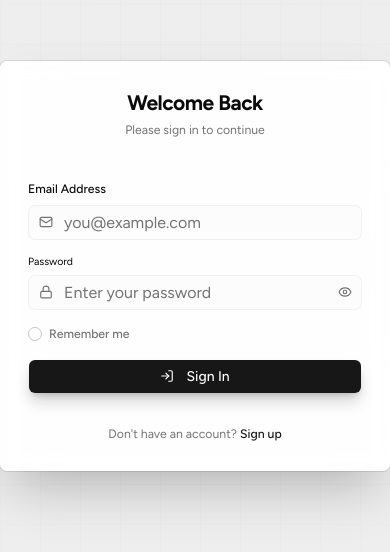
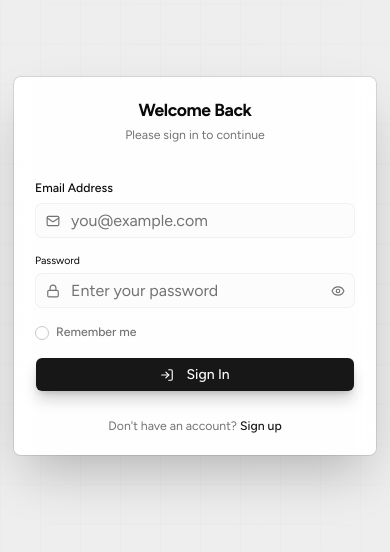
Before and after one commit to loop2cod/escrow-frontend, a Next.js app: page /login in a window 390 px wide. Shown: the part 156-708 px from the top of the page. Built offline with nearby package versions, Linux system fonts and the light colour scheme; no server answers.

Commit message:
feat: Enhance UI with loader spin animation and improve responsive styling for authentication pages, removing legacy touch device CSS.

```diff
--- a/app/(auth)/login/page.tsx
+++ b/app/(auth)/login/page.tsx
@@ -48,7 +48,7 @@ export default function LoginPage() {
   };
 
   return (
-    <div className="min-h-screen flex items-center justify-center bg-background relative overflow-hidden">
+    <div className="min-h-screen flex items-center justify-center bg-background relative overflow-hidden py-4 sm:py-8 px-4">
       {/* Grid Pattern Background */}
       <div className="absolute inset-0 z-0 opacity-20 pointer-events-none"
         style={{
@@ -60,10 +60,10 @@ export default function LoginPage() {
       {/* Radial Gradient Overlay for Vignette Effect */}
       <div className="absolute inset-0 z-0 bg-background/80 bg-[radial-gradient(circle_at_center,transparent_0%,var(--background)_100%)] pointer-events-none"></div>
 
-      <Card className="w-full max-w-[400px] p-8 z-10 border-border/50 bg-card/95 backdrop-blur shadow-2xl">
-        <div className="flex flex-col items-center mb-8 text-center space-y-4">
+      <Card className="w-full max-w-[400px] p-6 sm:p-8 z-10 border-border/50 bg-card/95 backdrop-blur shadow-2xl">
+        <div className="flex flex-col items-center mb-6 sm:mb-8 text-center space-y-3 sm:space-y-4">
           <div>
-            <h1 className="text-2xl font-bold tracking-tight text-foreground">Welcome Back</h1>
+            <h1 className="text-xl sm:text-2xl font-bold tracking-tight text-foreground">Welcome Back</h1>
             <p className="text-sm text-muted-foreground mt-1">
               Please sign in to continue
             </p>
@@ -125,11 +125,11 @@ export default function LoginPage() {
           </div>
 
           <div className="flex items-center justify-between text-sm">
-            <div className="flex items-center space-x-2">
-              <Checkbox id="remember" className="border-muted-foreground/40 data-[state=checked]:bg-primary data-[state=checked]:border-primary" />
+            <div className="flex items-center gap-2">
+              <Checkbox id="remember" className="h-4 w-4 border-muted-foreground/40 data-[state=checked]:bg-primary data-[state=checked]:border-primary" />
               <label
                 htmlFor="remember"
-                className="text-muted-foreground cursor-pointer font-medium leading-none peer-disabled:cursor-not-allowed peer-disabled:opacity-70"
+                className="text-sm text-muted-foreground cursor-pointer font-medium leading-none peer-disabled:cursor-not-allowed peer-disabled:opacity-70"
               >
                 Remember me
               </label>
@@ -182,7 +182,7 @@ export default function LoginPage() {
             </Button>
           </div> */}
 
-          <p className="text-center text-sm text-muted-foreground pt-4">
+          <p className="text-center text-sm text-muted-foreground pt-2 sm:pt-4">
             Don&apos;t have an account?{' '}
             <Link href="/register" className="text-primary hover:underline font-medium">
               Sign up
--- a/app/(auth)/register/page.tsx
+++ b/app/(auth)/register/page.tsx
@@ -37,8 +37,8 @@ export default function RegisterPage() {
 
   if (isSuccess) {
     return (
-      <div className="min-h-screen flex items-center justify-center bg-background px-4">
-        <Card className="w-full max-w-md p-8 text-center space-y-6">
+      <div className="min-h-screen flex items-center justify-center bg-background px-4 py-8 sm:py-0">
+        <Card className="w-full max-w-md p-6 sm:p-8 text-center space-y-6">
           <div className="flex justify-center">
             <div className="h-16 w-16 bg-primary/10 rounded-full flex items-center justify-center">
               <Mail className="h-8 w-8 text-primary" />
@@ -68,16 +68,16 @@ export default function RegisterPage() {
   }
 
   return (
-    <div className="min-h-screen flex items-center justify-center bg-background px-4">
-      <Card className="w-full max-w-md p-5">
-        <div className="mb-8 text-center">
-          <h1 className="text-2xl font-bold text-foreground">Create Account</h1>
+    <div className="min-h-screen flex items-start sm:items-center justify-center bg-background px-4 py-6 sm:py-8">
+      <Card className="w-full max-w-md p-5 sm:p-6">
+        <div className="mb-6 sm:mb-8 text-center">
+          <h1 className="text-xl sm:text-2xl font-bold text-foreground">Create Account</h1>
           <p className="mt-2 text-sm text-muted-foreground">
             Sign up for your escrow account
           </p>
         </div>
 
-        <form onSubmit={handleSubmit} className="space-y-2">
+        <form onSubmit={handleSubmit} className="space-y-3 sm:space-y-4">
           {error && (
             <div className="bg-destructive/10 border border-destructive/50 text-destructive px-4 py-3 rounded-md">
               {error}
--- a/app/globals.css
+++ b/app/globals.css
@@ -177,16 +177,6 @@
   }
 }
 
-/* Touch device optimizations */
-@media (hover: none) and (pointer: coarse) {
-
-  /* Larger touch targets on mobile */
-  button,
-  a {
-    min-height: 44px;
-    min-width: 44px;
-  }
-}
 
 /* Responsive grid helpers */
 @media (max-width: 640px) {
--- a/app/page.tsx
+++ b/app/page.tsx
@@ -31,7 +31,7 @@ export default function Page() {
   return (
     <div className="min-h-screen flex items-center justify-center">
       <div className="text-center">
-        <Loader2 className="h-12 w-12 text-primary" />
+        <Loader2 className="h-12 w-12 text-primary animate-spin" />
       </div>
     </div>
   );
```
